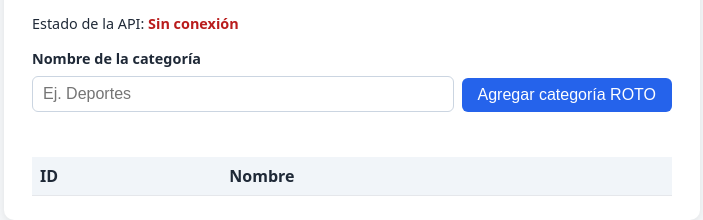
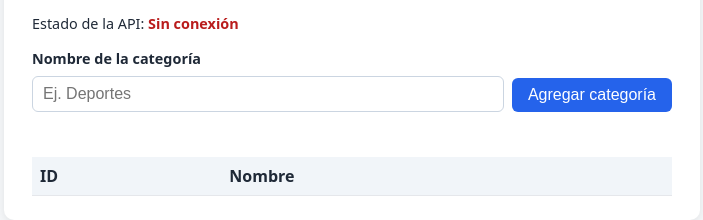
Before and after one commit to Majooo4-04/webapp-devops, a website: page public/index.html in a window 1280 px wide. Shown: the part 102-322 px from the top of the page, without its empty margins (288-991 px from the left). Drawn offline with Linux system fonts and the light colour scheme; no server answers.

Commit message:
test: commit con error intencional en componente visual corregido

```diff
--- a/public/index.html
+++ b/public/index.html
@@ -33,7 +33,7 @@
     <form id="form-categoria">
       <label for="nombre">Nombre de la categoría</label>
       <input id="nombre" name="nombre" type="text" placeholder="Ej. Deportes" autocomplete="off">
-      <button id="btn-agregar" type="submit">Agregar categoría ROTO</button>
+      <button id="btn-agregar" type="submit">Agregar categoría</button>
     </form>
 
     <p id="mensaje" role="status"></p>
```
